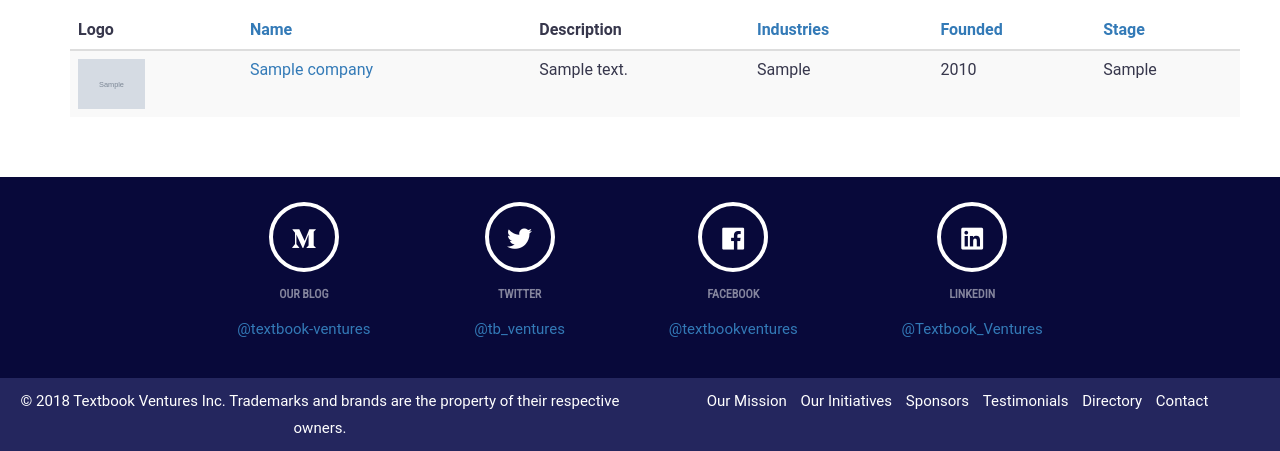
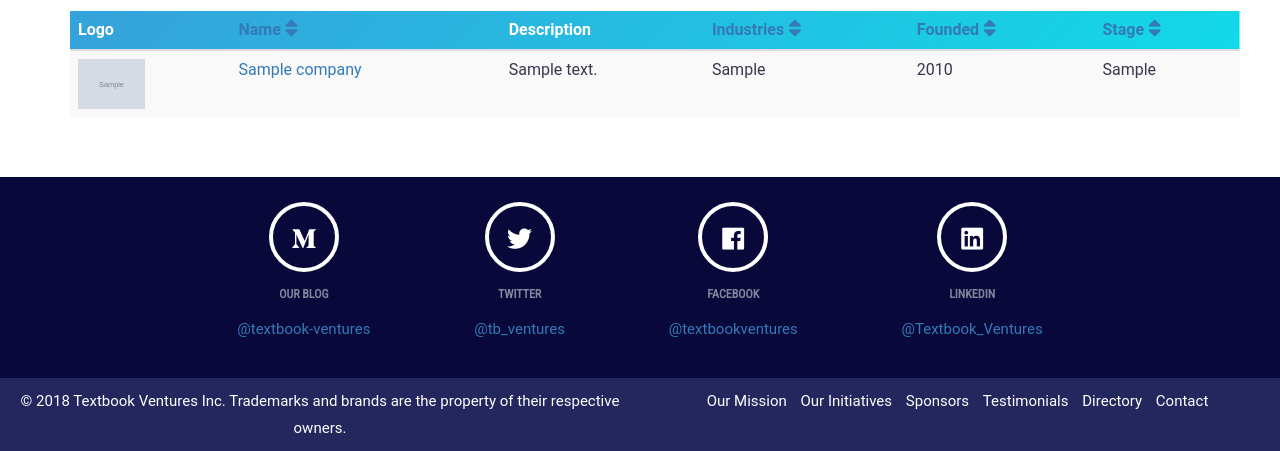
Before and after one commit to Kevinwochan/Startup-Directory, a Django app: page / in a window 1280 px wide. Shown: the part 124-575 px from the top of the page. Run offline with Django 3.2, Linux system fonts and the light colour scheme; tables that the repository leaves empty hold one stand-in row (values such as "Sample post"); grey boxes marked "Sample" are stand-in pictures; some libraries are stand-ins or nearby versions.

Commit message:
Adding colors and icons

```diff
--- a/startupdirectory/static/css/base.css
+++ b/startupdirectory/static/css/base.css
@@ -149,6 +149,11 @@ even {
 odd {
     background:white;
 }
+thead {
+    color:white;
+    background: -webkit-linear-gradient(135deg,#35a3db 2%,#12d9e8 100%);
+    background: linear-gradient(135deg,#35a3db 2%,#12d9e8 100%);
+}
 table .logo {
     max-height:50px;
     height:auto;
--- a/startupdirectory/templates/index.html
+++ b/startupdirectory/templates/index.html
@@ -12,14 +12,14 @@
                     <th data-field="name">
                        {% if '-name' in lambdas %}
                        Name <a href="{% url 'directory:index' 'name' %}" class="sort-icon">
-                            <i class="fas fa-arrow-down"></i>
+                            <i class="fas fa-sort-down fa-lg"></i>
                        </a>
                        {% elif 'name' in lambdas %}
                        Name <a href="{% url 'directory:index' '-name' %}" class="sort-icon">
-                            <i class="fas fa-arrow-up"></i>
+                            <i class="fas fa-sort-up fa-lg"></i>
                        </a>
                        {% else %}
-                       <a href="{% url 'directory:index' 'name' %}">Name</a>
+                       <a href="{% url 'directory:index' 'name' %}">Name <i class="fas fa-sort fa-lg"></i></a>
                        {% endif %}
                     </th>
                     <th data-field="description">Description</th>
@@ -27,60 +27,46 @@
                        {% if '-industries' in lambdas %}
                        Industries
                        <a href="{% url 'directory:index' 'industries' %}" class="sort-icon">
-                            <i class="fas fa-arrow-down"></i>
+                            <i class="fas fa-sort-down fa-lg"></i>
                        </a>
                        {% elif 'industries' in lambdas %}
                        Industries
                        <a href="{% url 'directory:index' '-industries' %}" class="sort-icon">
-                            <i class="fas fa-arrow-up"></i>
+                            <i class="fas fa-sort-up fa-lg"></i>
                        </a>
                        {% else %}
-                       <a href="{% url 'directory:index' 'industries' %}">Industries</a>
+                       <a href="{% url 'directory:index' 'industries' %}">Industries <i class="fas fa-sort fa-lg"></i></a>
                        {% endif %}
                     </th>
                     <th data-field="founded">
                        {% if '-year_founded'  in lambdas %}
                        Year Founded
                        <a href="{% url 'directory:index' 'year_founded' %}" class="sort-icon">
-                            <i class="fas fa-arrow-down"></i>
+                            <i class="fas fa-sort-down fa-lg"></i>
                        </a>
                        {% elif 'year_founded'  in lambdas %}
                        Year Founded
                         <a href="{% url 'directory:index' '-year_founded' %}" class="sort-icon">
-                            <i class="fas fa-arrow-up"></i>
+                            <i class="fas fa-sort-up fa-lg"></i>
                        </a>
                        {% else %}
-                       <a href="{% url 'directory:index' 'year_founded' %}">Founded</a>
+                       <a href="{% url 'directory:index' 'year_founded' %}">Founded <i class="fas fa-sort fa-lg"></i></a>
                        {% endif %}
                     </th>
                     <th data-field="stage">
                        {% if '-stage' in lambdas %}
                        Stage <a href="{% url 'directory:index' 'stage' %}" class="sort-icon">
-                            <i class="fas fa-arrow-down"></i>
+                            <i class="fas fa-sort-down fa-lg"></i>
                        </a>
                        {% elif 'stage' in lambdas %}
                         Stage <a href="{% url 'directory:index' '-stage' %}" class="sort-icon">
-                            <i class="fas fa-arrow-up"></i>
+                            <i class="fas fa-sort-up fa-lg"></i>
                        </a>
                        {% else %}
-                       <a href="{% url 'directory:index' 'stage' %}">Stage</a>
+                       <a href="{% url 'directory:index' 'stage' %}">Stage <i class="fas fa-sort fa-lg"></i></a>
                        {% endif %}
                     </th>
-<!--
-                   <th data-field="funding">
-                   {% if '-funding' in lambdas %}
-                   Funding <a href="{% url 'directory:index' 'funding' %}" class="sort-icon">
-                        <i class="fas fa-arrow-down"></i>
-                   </a>
-                   {% elif 'funding' in lambdas %}
-                   Funding <a href="{% url 'directory:index' '-funding' %}" class="sort-icon">
-                        <i class="fas fa-arrow-up"></i>
-                   </a>
-                   {% else %}
-                   <a href="{% url 'directory:index' 'funding' %}">Funding</a>
-                   {% endif %}
--->
-                </tr>
+               </tr>
             </thead>
             <tbody>
             {% for company in companies %}
```
